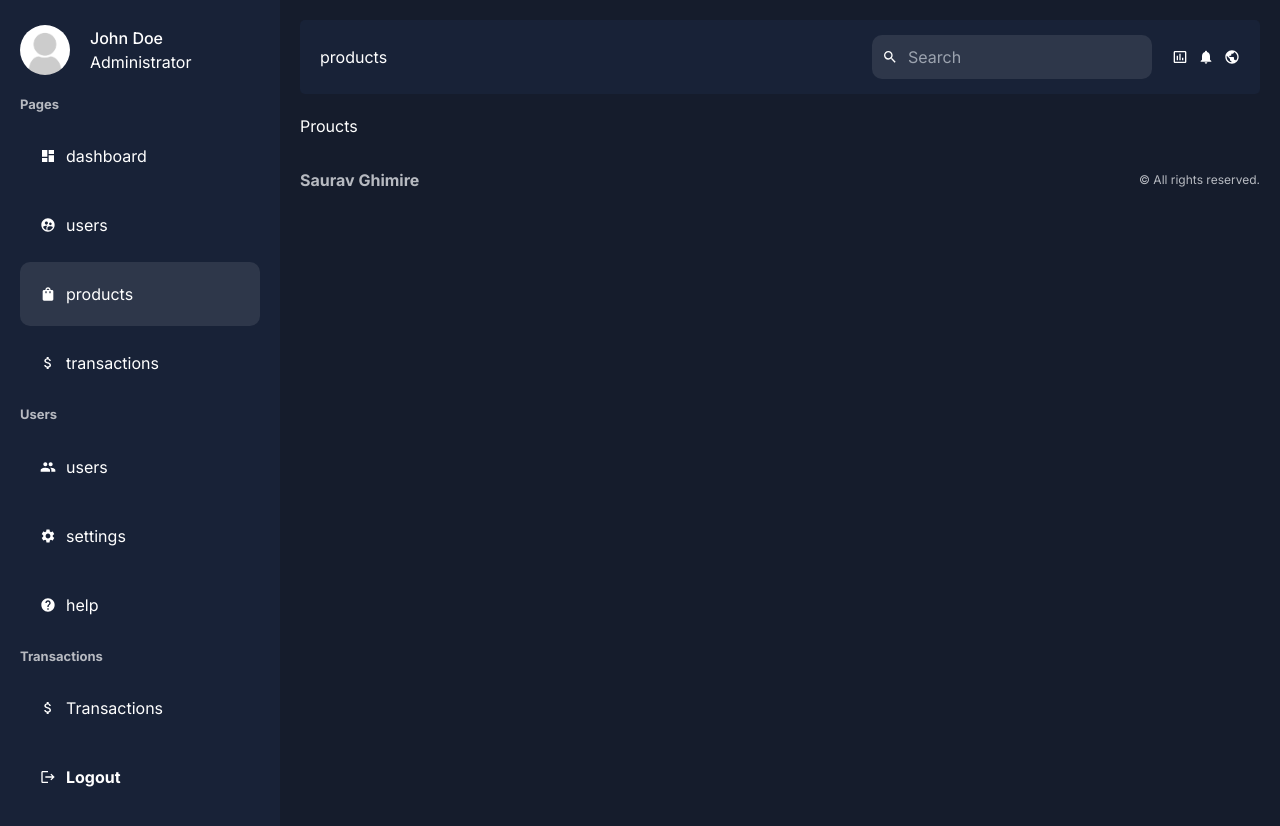
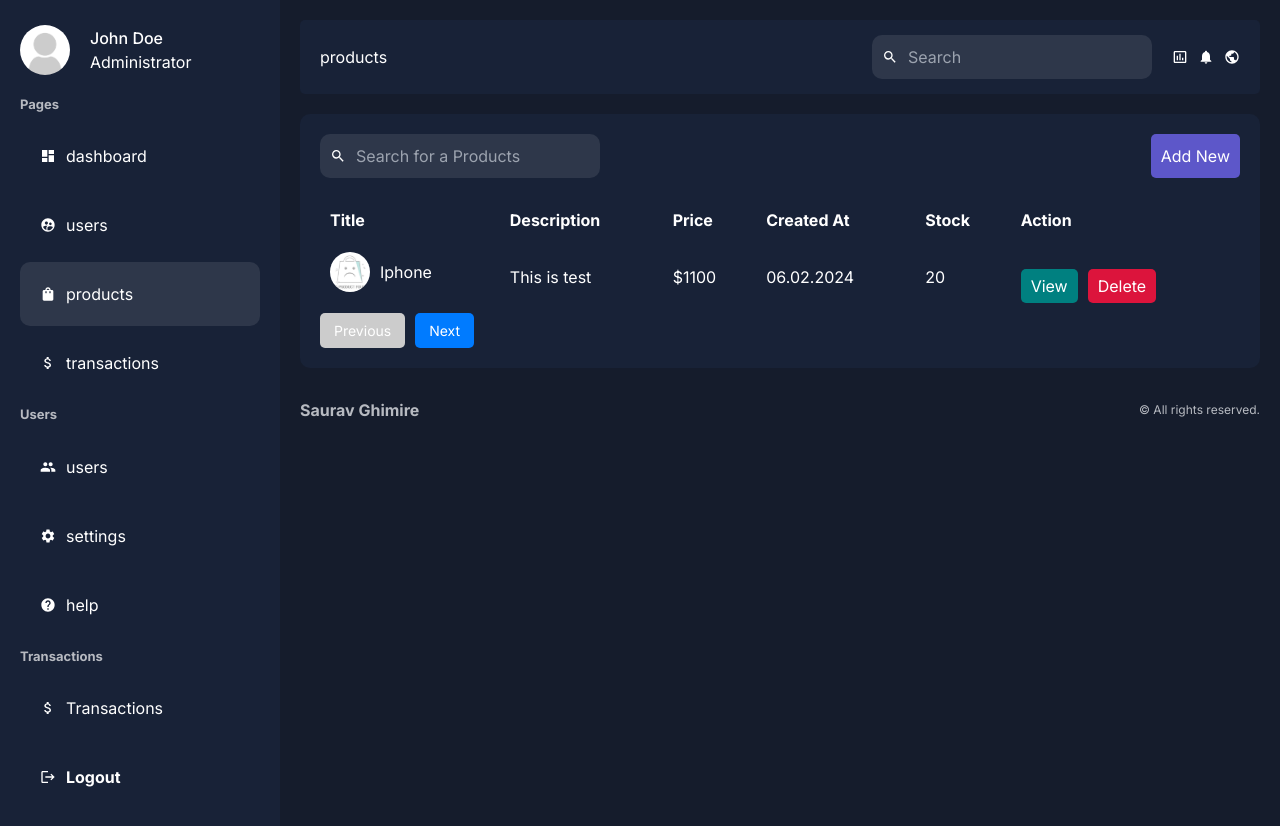
Before and after one commit to saurav-ghimire/Next-JS-Dashboard, a Next.js app: page /dashboard/products in a window 1280 px wide. Shown: the top 826 px of the page. Built offline with nearby package versions, Linux system fonts and the light colour scheme.

Commit message:
Products Page Created

```diff
--- /dev/null
+++ b/app/components/dashboard/products/products.module.css
@@ -0,0 +1,64 @@
+.container{
+  background-color: var(--bgSoft);
+  padding: 20px;
+  border-radius: 10px;
+  margin-top: 20px;
+}
+
+.top{
+  display: flex;
+  align-items: center;
+  justify-content: space-between;
+}
+
+.addButton{
+  padding: 10px;
+  background-color: #5d57c9;
+  color: var(--text);
+  border: none;
+  border-radius: 5px;
+  cursor: pointer;
+}
+
+.table{
+  width: 100%;
+  margin-top: 20px;
+}
+.table th{
+  text-align:left;
+}
+.table td,.table th{
+  padding: 10px;
+}
+
+.user{
+  display: flex;
+  align-items: center;
+  gap: 10px;
+}
+
+.productImage{
+  border-radius: 50%;
+  object-fit: cover;
+}
+
+.buttons{
+  display: flex;
+  gap: 10px;
+}
+
+.button{
+  padding: 5px 10px;
+  border-radius: 5px;
+  color: var(--text);
+  border: none;
+  cursor: pointer;
+}
+
+.view{
+  background-color: teal;
+}
+
+.delete{
+  background-color: crimson;
+}
--- a/app/dashboard/products/page.jsx
+++ b/app/dashboard/products/page.jsx
@@ -1,7 +1,55 @@
-function ProuctsPage() {
+import Pagination from '@/app/components/dashboard/pagination/pagination';
+import Search from '@/app/components/dashboard/search/search';
+import styles from '@/app/components/dashboard/products/products.module.css'
+
+import Image from 'next/image';
+import Link from 'next/link';
+
+function ProductsPage() {
   return (
-    <h2>Proucts</h2>
-   );
+    <div className={styles.container}>
+      <div className={styles.top}>
+          <Search placeholder={'Search for a Products'} />
+          <Link href={'/dashboard/products/add'}>
+          <button className={styles.addButton}>Add New</button>
+          </Link>
+      </div>
+      <table className={styles.table}>
+        <thead>
+          <tr>
+            <th>Title</th>
+            <th>Description</th>
+            <th>Price</th>
+            <th>Created At</th>
+            <th>Stock</th>
+            <th>Action</th>
+          </tr>
+        </thead>
+        <tbody>
+          <tr>
+            <td className={styles.user}>
+              <Image src={'/noproduct.jpg'} height={40} width={40} alt='User/' className={styles.productImage} />
+              Iphone
+            </td>
+            <td>This is test</td>
+            <td>$1100</td>
+            <td>06.02.2024</td>
+            <td>20</td>
+            <td className={styles.buttons}>
+              <Link href={'/'}>
+                <button className={`${styles.button} ${styles.view}`}>View</button>
+              </Link>
+              <Link href={'/'}>
+                <button className={`${styles.button} ${styles.delete}`}>Delete</button>
+              </Link>
+            </td>
+          </tr>
+        </tbody>
+      </table>
+
+      <Pagination />
+    </div>
+  );
 }
 
-export default ProuctsPage;
+export default ProductsPage;
```
Also changed, not shown: public/noproduct.jpg (added).
